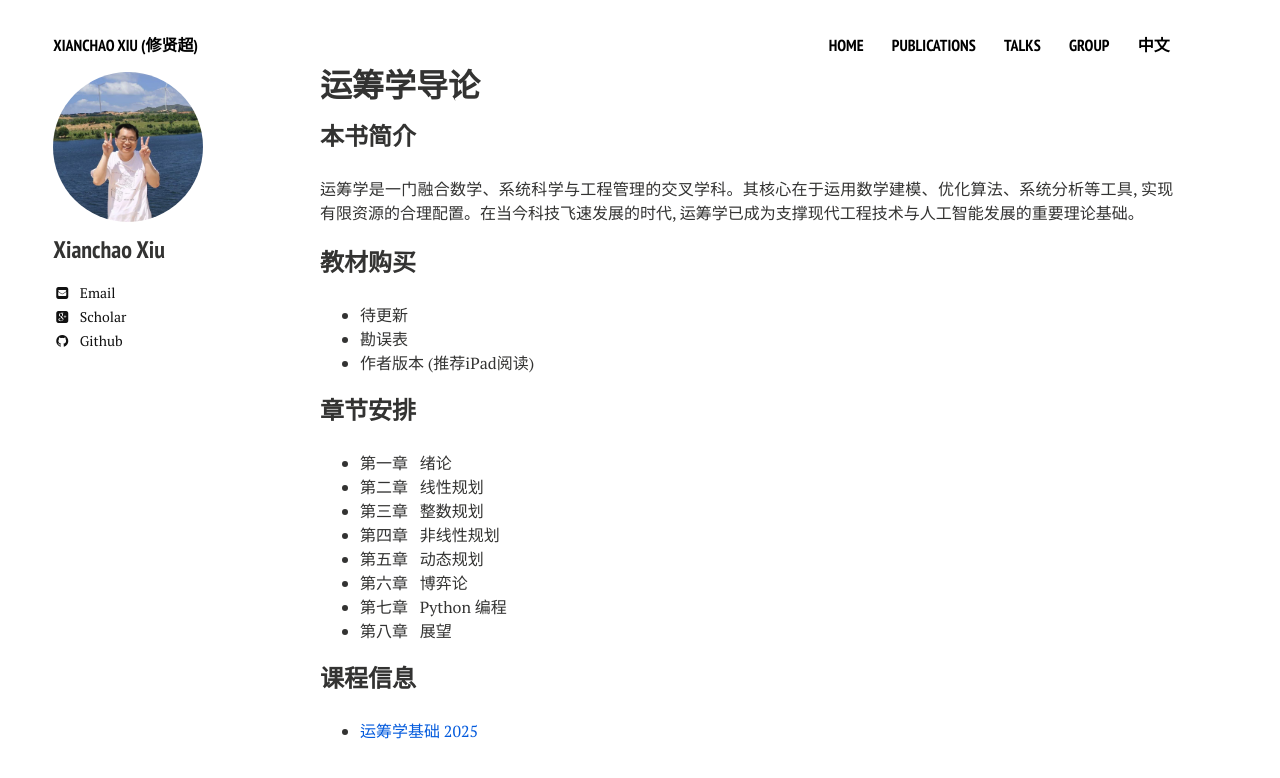
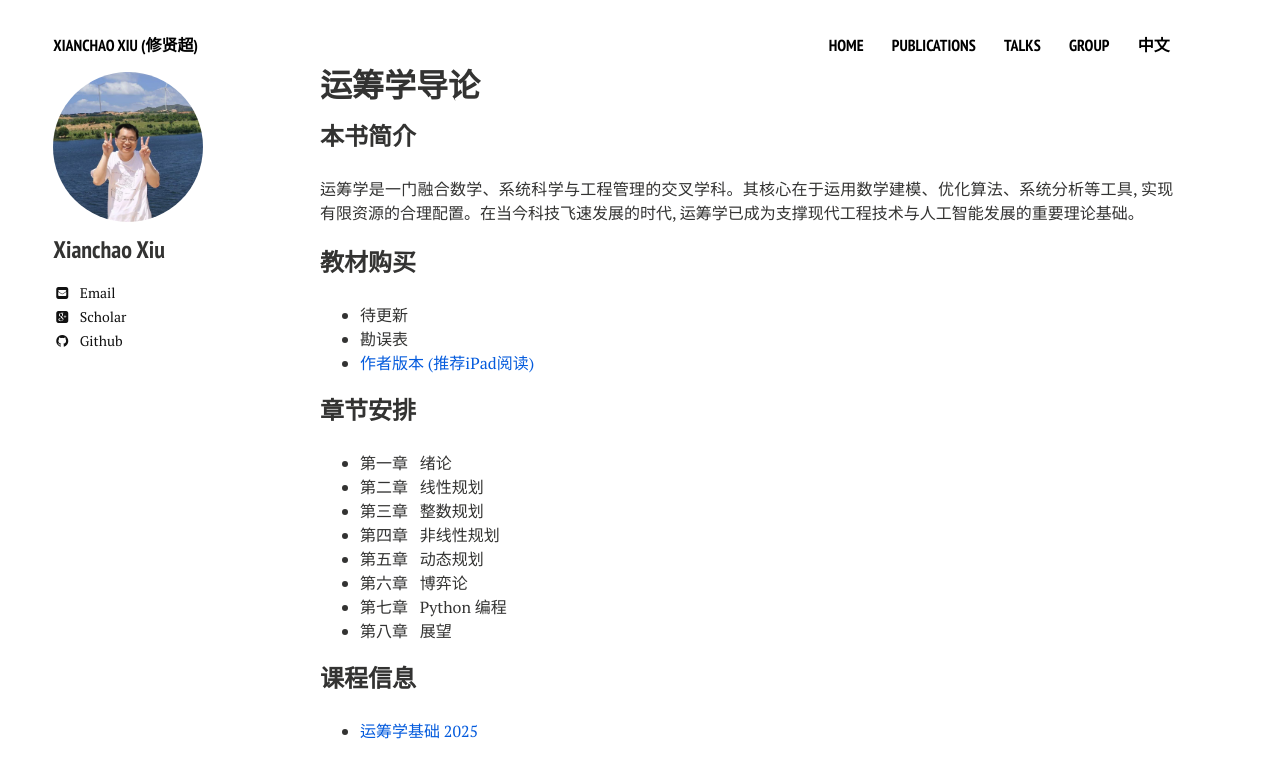
Before and after one commit to xianchaoxiu/xianchaoxiu.github.io, a Jekyll site: the page built from chinese/course/OR/index.md, in a window 1280 px wide. Shown: the top 778 px of the page. Built offline with Jekyll 4.4.1, drawn with Linux system fonts in a browser that asks for light colours; nearby versions of some CDN libraries.

Commit message:
Update index.md

```diff
--- a/chinese/course/OR/index.md
+++ b/chinese/course/OR/index.md
@@ -13,7 +13,9 @@ share: false
 ### 教材购买
 * 待更新<br>
 * 勘误表<br>
-* 作者版本 (推荐iPad阅读)
+* <a href="../chinese/course/OR/运筹学导论.pdf" class="textlink" target="_blank"> 作者版本 (推荐iPad阅读)</a> <br>
+
+
 
 ### 章节安排
 * 第一章 &nbsp;  绪论<br>
```
